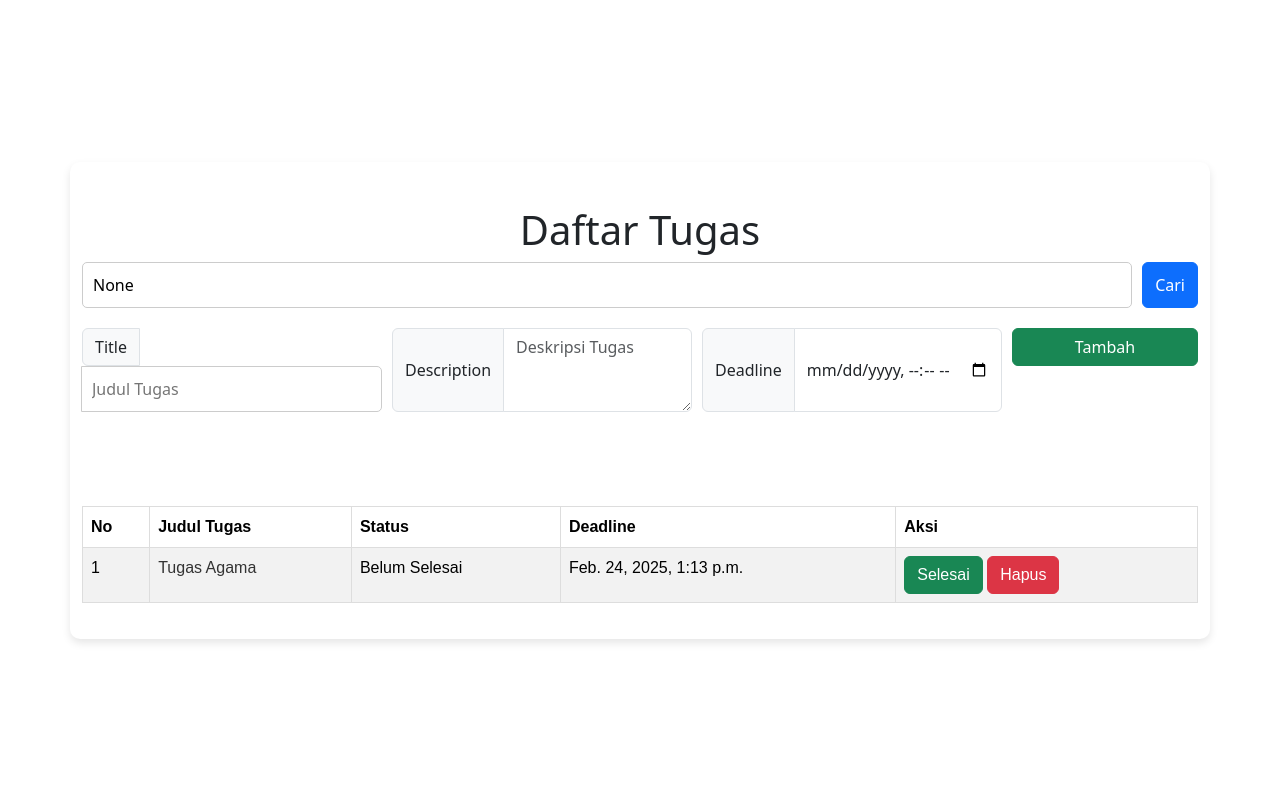
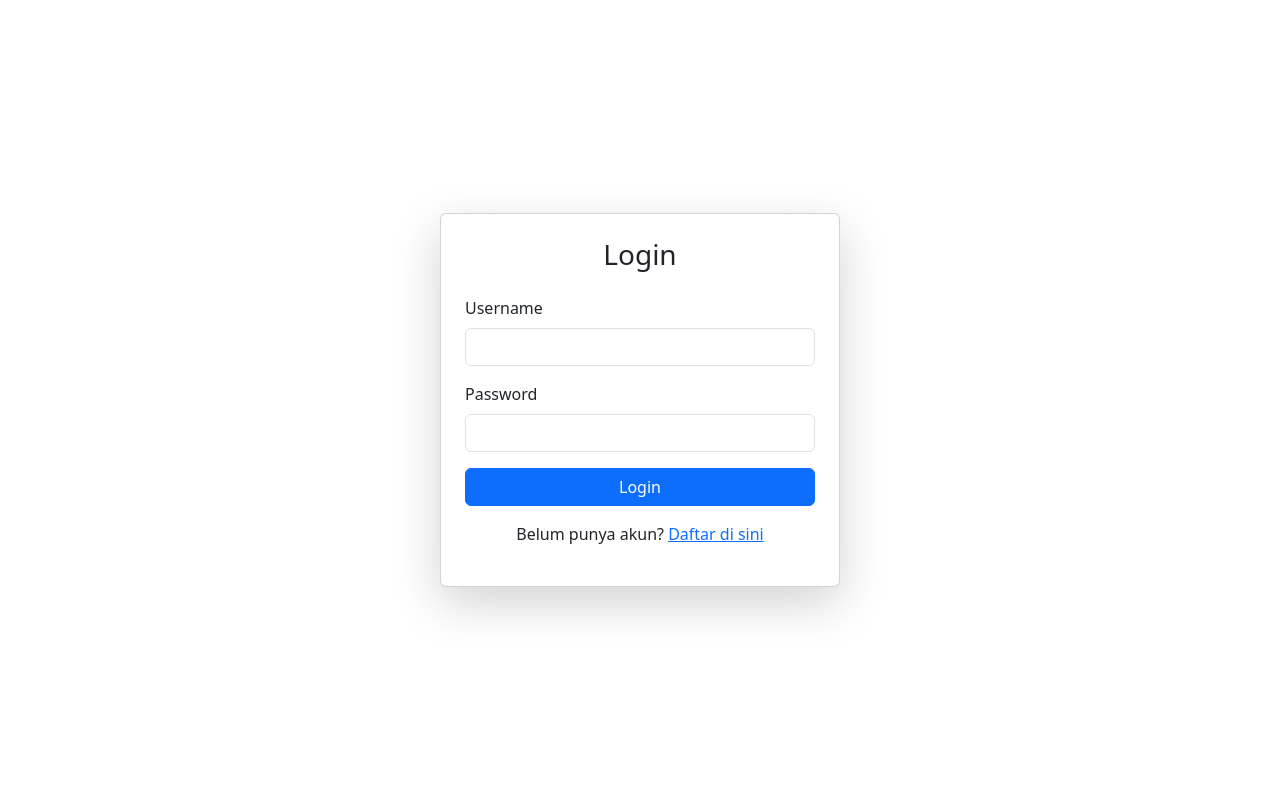
Before and after one commit to fadelfitrah/Django-jing, a Django app: page / in a window 1280 px wide. Run offline with Django 4.2, Linux system fonts and the light colour scheme; data comes from the database, SQL or seed files in the repository; both versions use the stored data as it was after the commit; some libraries are stand-ins or nearby versions.

Commit message:
penambahan fitur

```diff
--- a/myTugas/settings.py
+++ b/myTugas/settings.py
@@ -38,6 +38,7 @@
     'django.contrib.messages',
     'django.contrib.staticfiles',
     'tasks',
+    'widget_tweaks',
 ]
 
 MIDDLEWARE = [
@@ -81,6 +82,10 @@
 ]
 
 WSGI_APPLICATION = 'myTugas.wsgi.application'
+
+LOGIN_URL = 'login'
+LOGIN_REDIRECT_URL = 'index'
+LOGOUT_REDIRECT_URL = 'login'
 
 
 # Database
--- a/myTugas/urls.py
+++ b/myTugas/urls.py
@@ -19,7 +19,10 @@
 from tasks import views
 
 urlpatterns = [
-    path('', views.index, name='index'),
+    path('', views.user_login, name='login'),
+    path('logout/', views.user_logout, name='logout'),
+    path('register/', views.register, name='register'),
+    path('home/', views.index, name='index'),
     path('edit/<int:task_id>/', views.edit_task, name='edit_task'),
     path('delete/<int:task_id>/', views.delete_task, name='delete_task'),
 ]
--- a/tasks/models.py
+++ b/tasks/models.py
@@ -1,12 +1,14 @@
 from django.db import models
 from django.utils import timezone
 from datetime import timedelta
+from django.contrib.auth.models import User
 
 class Task(models.Model):
     title = models.CharField(max_length=200)
     description = models.TextField(blank=True, null=True)
     completed = models.BooleanField(default=False)
     deadline = models.DateTimeField(blank=True, null=True)
+    owner = models.ForeignKey(User, on_delete=models.CASCADE, blank=True, null=True)
 
     def is_deadline_approaching(self):
         if self.deadline and not self.completed:
--- /dev/null
+++ b/tasks/templates/tasks/base.html
@@ -0,0 +1,42 @@
+<!DOCTYPE html>
+<html lang="en">
+<head>
+    <meta charset="UTF-8">
+    <meta name="viewport" content="width=device-width, initial-scale=1.0">
+    <title>{% block title %}To-Do List{% endblock %}</title>
+    <!-- Bootstrap CSS -->
+    <link href="https://cdn.jsdelivr.net/npm/bootstrap@5.3.0/dist/css/bootstrap.min.css" rel="stylesheet">
+    <style>
+        table {
+            width: 50%;
+            border-collapse: collapse;
+            margin: 50px 0;
+            font-family: Arial, sans-serif;
+            text-align: left;
+        }
+        table tr th, table tr td {
+            padding: 12px;
+            border: 1px solid #ddd;
+        }
+        table tr:nth-child(even) {
+            background-color: #f2f2f2;
+        }
+        table tr:hover {
+            background-color: #f5f5f5;
+        }
+        td:hover {
+            background: #c0c0c0;
+        }
+        td a {
+            color: #333;
+            text-decoration: none;
+        }
+    </style>
+</head>
+<body>
+    {% block content %}{% endblock %}
+
+    <!-- Bootstrap JS -->
+    <script src="https://cdn.jsdelivr.net/npm/bootstrap@5.3.0/dist/js/bootstrap.bundle.min.js"></script>
+</body>
+</html>
--- a/tasks/templates/tasks/index.html
+++ b/tasks/templates/tasks/index.html
@@ -1,56 +1,30 @@
-{% load static %}
+{% extends 'tasks/base.html' %}
 
-<!DOCTYPE html>
-<html lang="en">
-<head>
-    <meta charset="UTF-8">
-    <meta name="viewport" content="width=device-width, initial-scale=1.0">
-    <title>To-Do List</title>
-    <link rel="stylesheet" href="{% static 'css/style.css' %}">
-    <link href="https://cdn.jsdelivr.net/npm/bootstrap@5.3.0-alpha3/dist/css/bootstrap.min.css" rel="stylesheet">
-    <style>
-        table {
-            width: 50%;
-            border-collapse: collapse;
-            margin: 50px 0;
-            font-family: Arial, sans-serif;
-            text-align: left;
-        }
-        table tr th, table tr td {
-            padding: 12px;
-            border: 1px solid #ddd;
-        }
-        table tr:nth-child(even) {
-            background-color: #f2f2f2;
-        }
-        table tr:hover {
-            background-color: #f5f5f5;
-        }
-        td:hover {
-            background: #c0c0c0;
-        }
-        td a {
-            color: #333;
-            text-decoration: none;
-        }
-    </style>
-</head>
-<body>
+{% block title %}To-Do List{% endblock %}
+
+{% block content %}
     <div class="container">
-        <h1 class="mt-4">Daftar Tugas</h1>
+        <h1 class="mt-4 text-center">Daftar Tugas</h1>
+        <a href="{% url 'logout' %}" class="btn btn-danger">Logout</a>
+        <br><br>
 
         <!-- Form Pencarian -->
-        <form method="GET" action="{% url 'index' %}">
-            <input type="text" name="search" placeholder="Cari tugas..." value="{{ search_query }}">
-            <button type="submit" class="btn btn-primary">Cari</button>
+        <form method="GET" action="{% url 'index' %}" class="d-flex gap-3">
+            <div class="input-group">
+                <span class="input-group-text">Cari</span>
+                <input type="text" name="search" class="form-control" aria-label="Cari" placeholder="Cari tugas..." value="{{ search_query }}">
+            </div>
+            <button type="submit" class="btn btn-primary w-10">Cari</button>
         </form>
 
+        <br>
+
         <!-- Form Tambah Tugas -->
-        <form action="{% url 'index' %}" method="POST">
+        <form action="{% url 'index' %}" method="POST"  class="d-flex gap-3">
             {% csrf_token %}
             <div class="input-group">
                 <span class="input-group-text">Title</span>
-                <input type="text" name="task-title" placeholder="Judul Tugas" aria-label="Title" required>
+                <input type="text" class="form-control" name="task-title" placeholder="Judul Tugas" aria-label="Title" required>
             </div>
             <div class="input-group">
                 <span class="input-group-text">Description</span>
@@ -158,5 +132,4 @@
             });
         });
     </script>
-</body>
-</html>
+{% endblock %}
--- /dev/null
+++ b/tasks/templates/tasks/login.html
@@ -0,0 +1,27 @@
+{% extends 'tasks/base.html' %}
+{% load widget_tweaks %}
+
+{% block title %}Login{% endblock %}
+
+{% block content %}
+<div class="container d-flex justify-content-center align-items-center min-vh-100">
+    <div class="card p-4 shadow-lg" style="width: 100%; max-width: 400px;">
+        <h3 class="text-center mb-4">Login</h3>
+        <form method="post" novalidate>
+            {% csrf_token %}
+            <div class="mb-3">
+                <label for="username" class="form-label">Username</label>
+                <input type="text" class="form-control" id="username" name="username" required>
+            </div>
+            <div class="mb-3">
+                <label for="password" class="form-label">Password</label>
+                <input type="password" class="form-control" id="password" name="password" required>
+            </div>
+            <button type="submit" class="btn btn-primary w-100">Login</button>
+        </form>
+        <p class="text-center mt-3">
+            Belum punya akun? <a href="{% url 'register' %}">Daftar di sini</a>
+        </p>
+    </div>
+</div>
+{% endblock %}
--- a/tasks/views.py
+++ b/tasks/views.py
@@ -1,9 +1,67 @@
 from django.shortcuts import render, redirect, get_object_or_404
 from django.utils import timezone
 from django.contrib import messages
+from django.contrib.auth import authenticate, login, logout
+from django.contrib.auth.decorators import login_required
+from django.contrib.auth.forms import UserCreationForm, AuthenticationForm
 from .models import Task
 
+def user_logout(request):
+    logout(request)
+    return redirect('login')
+
+def user_register(request):
+    if request.method == 'POST':
+        form = UserCreationForm(request.POST)
+        if form.is_valid():
+            user = form.save()
+            username = form.cleaned_data.get('username')
+            messages.success(request, f'Akun untuk {username} berhasil dibuat! Silakan login.')
+            return redirect('login')
+        else:
+            messages.error(request, "Gagal membuat akun. Coba lagi.")
+    else:
+        form = UserCreationForm()
+
+    return render(request, 'tasks/register.html', {'form': form})
+
+def user_login(request):
+    if request.method == 'POST':
+        form = AuthenticationForm(request, data=request.POST)
+        if form.is_valid():
+            username = form.cleaned_data.get('username')
+            password = form.cleaned_data.get('password')
+            user = authenticate(request, username=username, password=password)
+            if user is not None:
+                login(request, user)
+                return redirect('index')
+            else:
+                messages.error(request, "Username atau password salah.")
+    else:
+        form = AuthenticationForm()
+
+    return render(request, 'tasks/login.html', {'form': form})
+
+def user_logout(request):
+    logout(request)
+    return redirect('login')
+
+def register(request):
+    if request.method == 'POST':
+        form = UserCreationForm(request.POST)
+        if form.is_valid():
+            form.save()
+            messages.success(request, "Akun berhasil dibuat. Silakan login.")
+            return redirect('login')
+    else:
+        form = UserCreationForm()
+
+    return render(request, 'tasks/register.html', {'form': form})
+
+@login_required(login_url='login')
 def index(request):
+    tasks = Task.objects.filter(owner=request.user)
+
     query = request.GET.get('search')
     if query:
         tasks = Task.objects.filter(title__icontains=query)
@@ -18,17 +76,22 @@
             messages.error(request, f"Tugas '{task.title}' sudah melewati deadline!")
 
 
-    if request.method == 'POST':
+    if request.method == "POST":
         title = request.POST.get('task-title')
         description = request.POST.get('task-desc')
         deadline = request.POST.get('task-deadline')
-
-        if title:
-            Task.objects.create(title=title, description=description, deadline=deadline)
-            return redirect('index')
+        new_task = Task(
+            title=title,
+            description=description,
+            deadline=deadline,
+            owner=request.user  # Simpan owner sebagai user yang sedang login
+        )
+        new_task.save()
+        return redirect('index')
 
     return render(request, 'tasks/index.html', {'tasks': tasks, 'search_query': query})
 
+@login_required(login_url='login')
 def edit_task(request, task_id):
     task = get_object_or_404(Task, id=task_id)
     if request.method == 'POST':
@@ -36,6 +99,7 @@
         task.save()
         return redirect('index')
 
+@login_required(login_url='login')
 def delete_task(request, task_id):
     task = get_object_or_404(Task, id=task_id)
     if request.method == 'POST':
```
Also changed, not shown: tasks/templates/tasks/register.html (added, +32 -0 lines), db.sqlite3, tasks/migrations/0004_user.py (added), tasks/migrations/0005_delete_user_task_owner.py (added).
